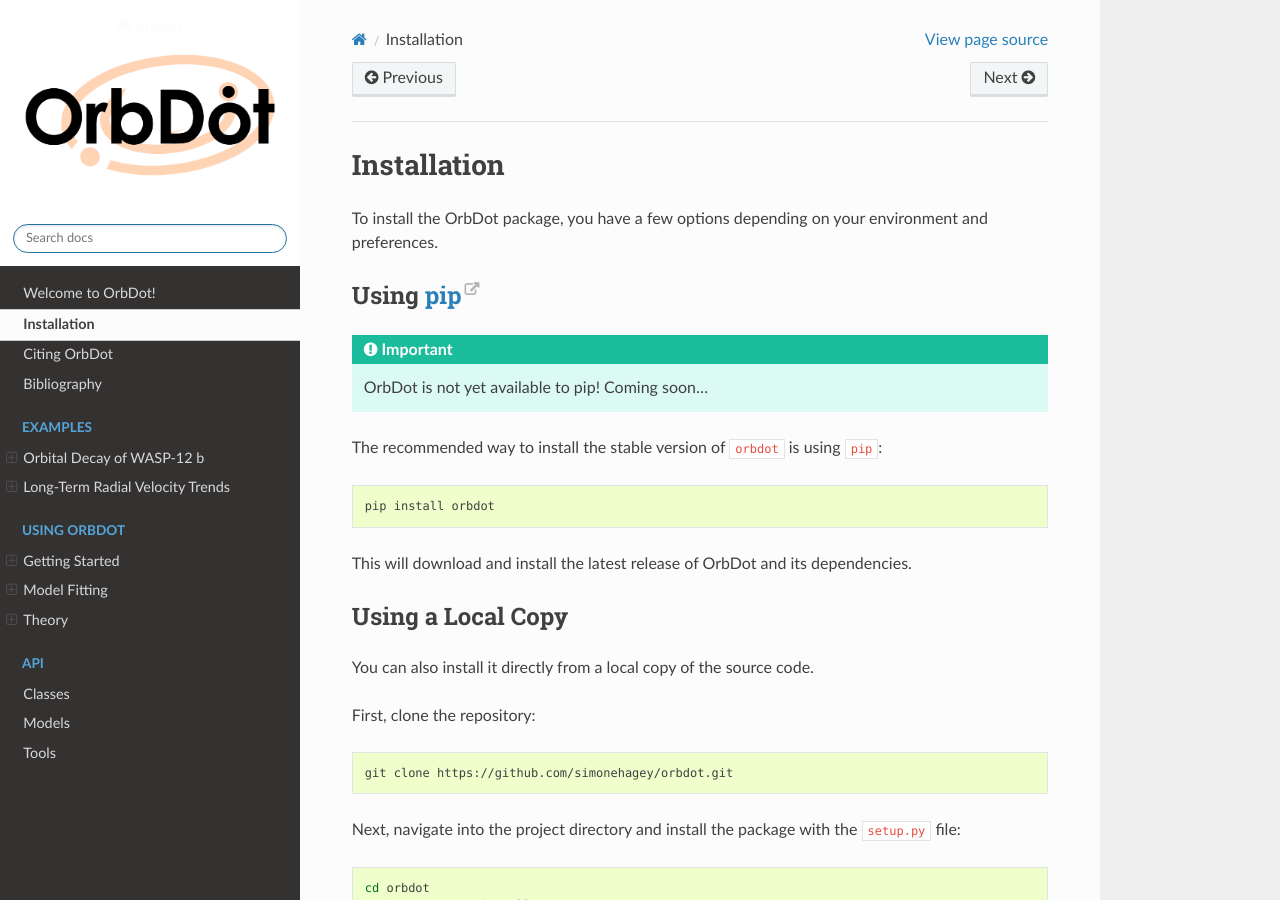
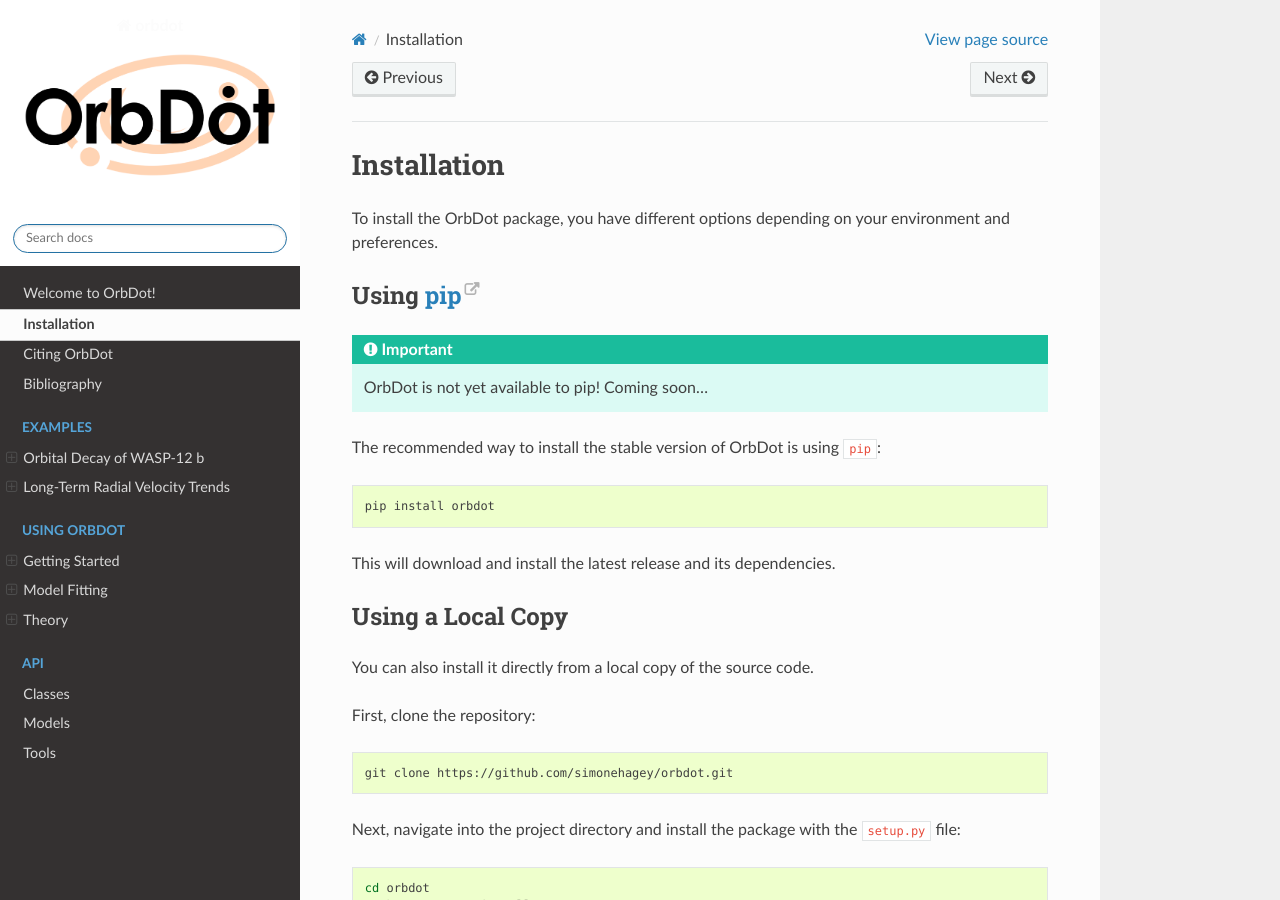
Before and after one commit to simonehagey/orbdot, a Sphinx documentation site: the page built from docs/source/installation.rst, in a window 1280 px wide and 900 px high. Built offline with Sphinx 7.4.7 and the Read the Docs theme 2.0.0, drawn with Linux system fonts in a browser that asks for light colours.

```diff
--- a/docs/source/index.rst
+++ b/docs/source/index.rst
@@ -3,7 +3,7 @@
 Welcome to OrbDot!
 ******************
 
-OrbDot is a Python package designed for studying the secular (long-term) evolution of exoplanet orbits in an observational context. Powered by nested sampling algorithms, OrbDot facilitates the model fitting of any combination of transit and eclipse timing data, radial velocities, and transit durations. In addition to model fitting, Orbdot can facilitate the interpretation of model fit results via the :class:`~orbdot.analysis.Analyzer` class, which generates reports on model comparisons, derived tidal decay parameters, predicted precession rates, implications for planetary companions, and more.
+OrbDot is a Python package designed for studying the secular (long-term) evolution of exoplanet orbits in an observational context. Powered by nested sampling algorithms, it facilitates the model fitting of any combination of transit and eclipse timing data, radial velocities, and transit durations. In addition to model fitting, Orbdot can facilitate the interpretation of model fit results via the :class:`~orbdot.analysis.Analyzer` class, which generates reports on model comparisons, derived tidal decay parameters, predicted precession rates, implications for planetary companions, and more.
 
 Why OrbDot?
 ------------
--- a/docs/source/installation.rst
+++ b/docs/source/installation.rst
@@ -4,7 +4,7 @@
 Installation
 ************
 
-To install the OrbDot package, you have a few options depending on your environment and preferences.
+To install the OrbDot package, you have different options depending on your environment and preferences.
 
 Using `pip <http://www.pip-installer.org/>`_
 --------------------------------------------
@@ -12,13 +12,13 @@ Using `pip <http://www.pip-installer.org/>`_
 .. important::
     OrbDot is not yet available to pip! Coming soon...
 
-The recommended way to install the stable version of ``orbdot`` is using ``pip``:
+The recommended way to install the stable version of OrbDot is using ``pip``:
 
 .. code-block:: bash
 
     pip install orbdot
 
-This will download and install the latest release of OrbDot and its dependencies.
+This will download and install the latest release and its dependencies.
 
 Using a Local Copy
 ------------------
```
Also changed, not shown: README.rst (+4 -4 lines).
